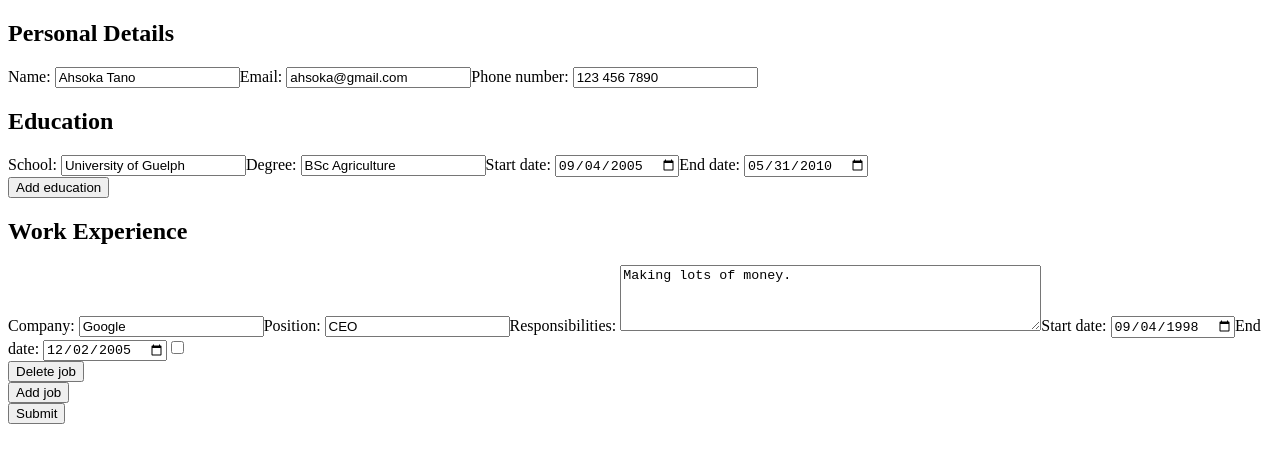
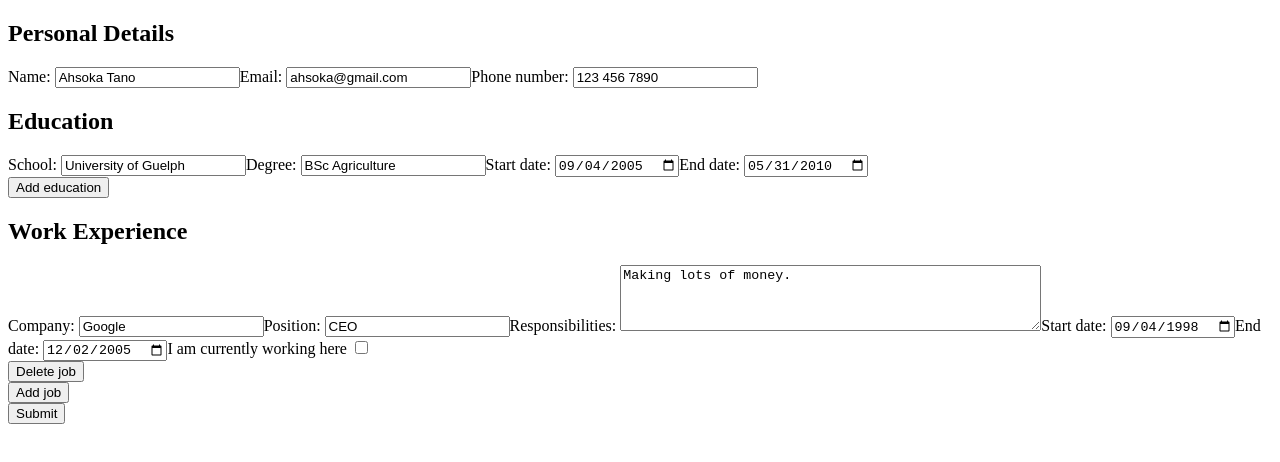
Before and after one commit to jooo-lee/cv-papa, a React (Vite) app: page / in a window 1280 px wide. Shown: the top 462 px of the page. Built offline with nearby package versions, Linux system fonts and the light colour scheme.

Commit message:
Display label text for "is current job" checkbox

```diff
--- a/src/components/JobInput.jsx
+++ b/src/components/JobInput.jsx
@@ -69,6 +69,7 @@ function JobInput({ job, updateJob }) {
         disabled={job.isCurrent}
       />
       <label htmlFor={'isCurrent' + job.id}>
+        {'I am currently working here'}{' '}
         <input
           type="checkbox"
           id={'isCurrent' + job.id}
```
